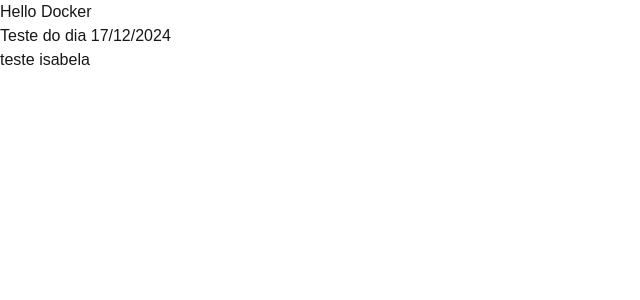
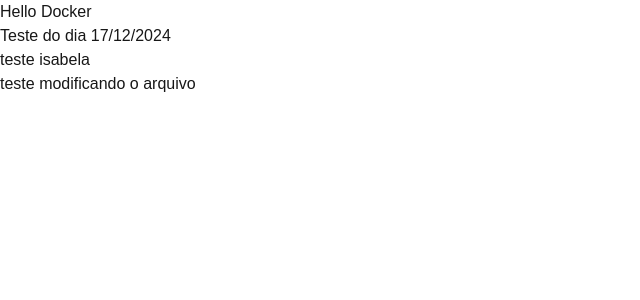
Before and after one commit to rafael-p-s/next-docker, a Next.js app: page / in a window 1280 px wide. Shown: the top 300 px of the page, without its empty margins (0-640 px from the left). Built offline with nearby package versions, Linux system fonts and the light colour scheme.

Commit message:
modicacao-teste --isabela

```diff
--- a/src/app/page.tsx
+++ b/src/app/page.tsx
@@ -4,6 +4,7 @@
       <h1 className="font-extralight">Hello Docker</h1>
       <p>Teste do dia 17/12/2024</p>
       <h3>teste isabela</h3>
+      <p>teste modificando o arquivo</p>
     </div>
   );
 }
```
